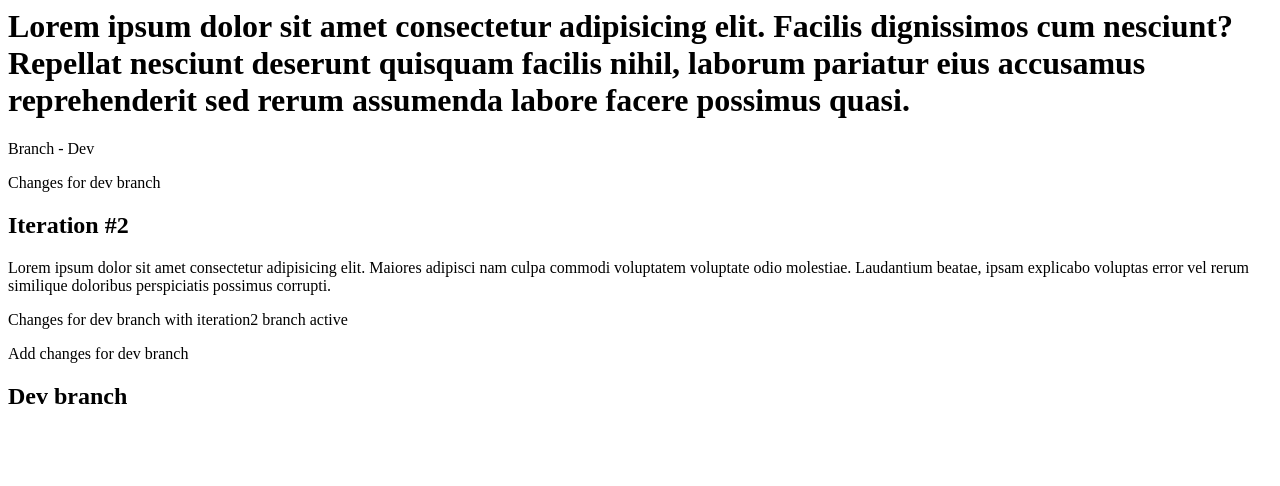
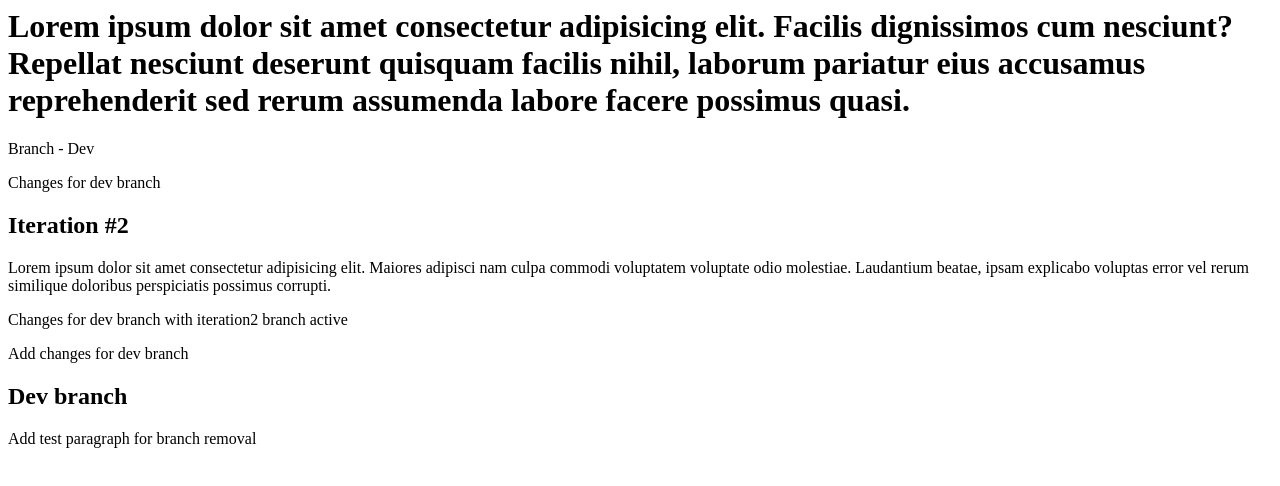
Before and after one commit to rbahena/BranchUnionPractice, a plain HTML site: page index.html in a window 1280 px wide. Drawn offline with Linux system fonts and the light colour scheme.

Commit message:
Add test paragraph for branch removal

```diff
--- a/index.html
+++ b/index.html
@@ -20,3 +20,5 @@
 <p>Add changes for dev branch</p>
 
 <h2>Dev branch</h2>
+
+<p>Add test paragraph for branch removal</p>
```
